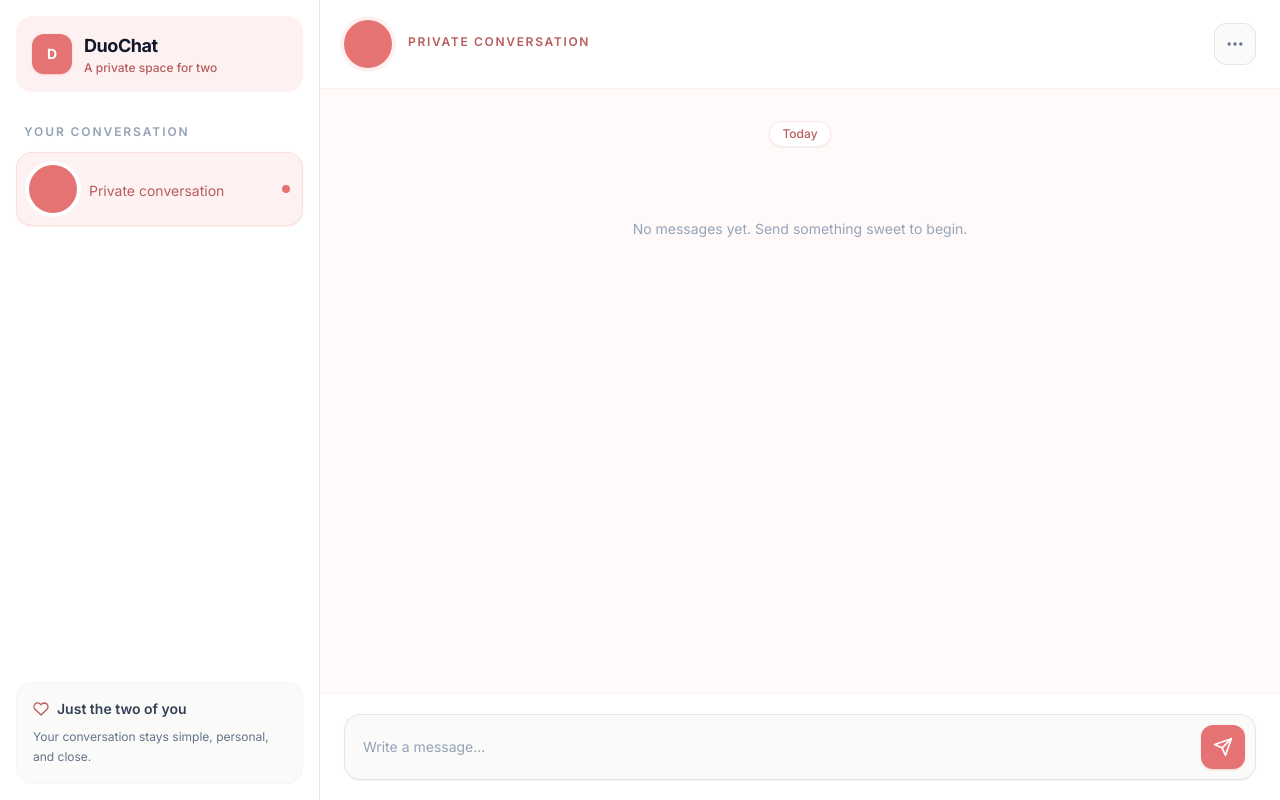
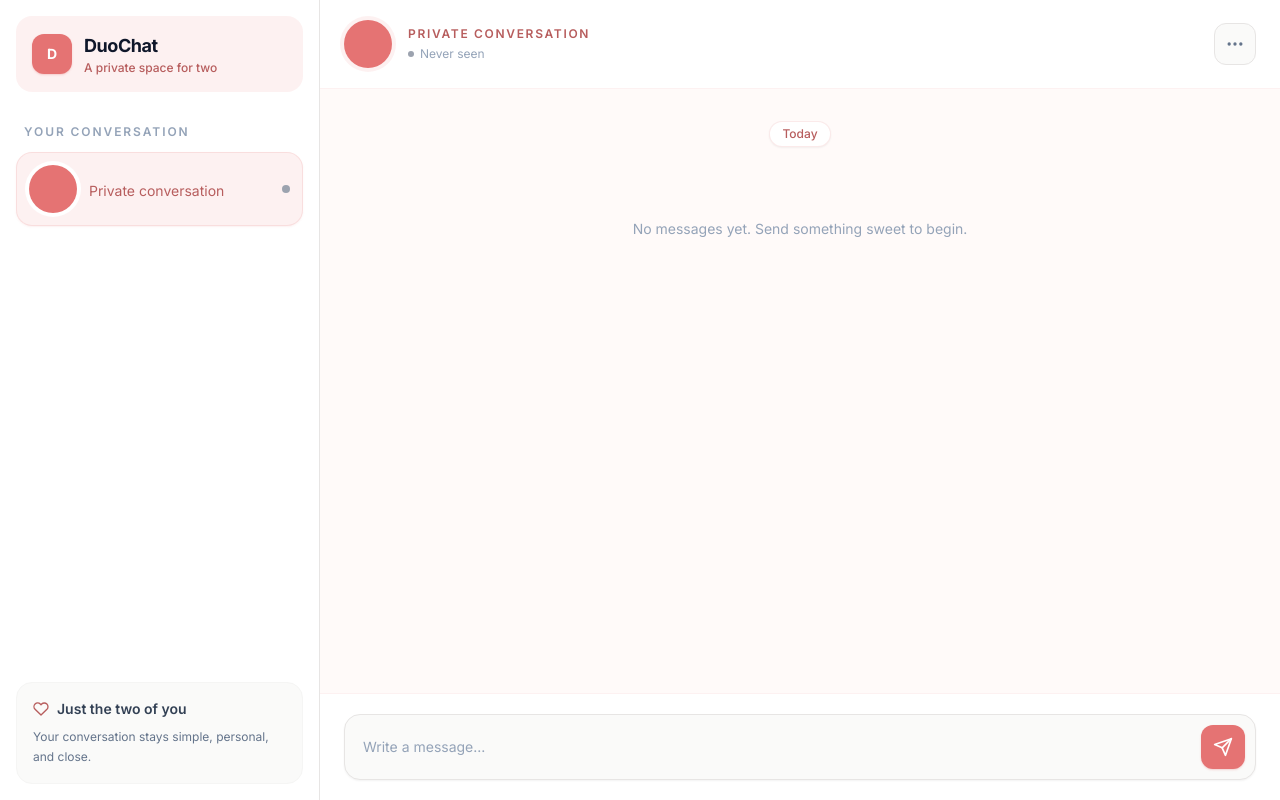
Before and after one commit to R4V4111/DuoChat, a Laravel app: template resources/views/chat/show.blade.php in a window 1280 px wide. Run offline with Laravel 12, Linux system fonts and the light colour scheme; the template is opened without the code that fills it, so the values that code supplies are empty; style sheets or scripts are compiled from the project's sources.

Commit message:
feat: add online status UI in header and sidebar

```diff
--- a/resources/views/components/chat/header.blade.php
+++ b/resources/views/components/chat/header.blade.php
@@ -6,6 +6,21 @@
         <div>
             <p class="text-xs font-semibold uppercase tracking-[0.14em] text-[#b75d5d]">Private conversation</p>
             <h1 class="mt-1 text-lg font-semibold tracking-tight text-slate-900">{{ $partner->name }}</h1>
+            <div class="mt-1 flex items-center gap-1.5">
+                @if ($partner->isOnline())
+                    <span class="size-1.5 rounded-full bg-green-500" aria-hidden="true"></span>
+                    <span class="text-xs text-green-600">Online</span>
+                @else
+                    <span class="size-1.5 rounded-full bg-gray-400" aria-hidden="true"></span>
+                    <span class="text-xs text-slate-400">
+                        @if ($partner->last_seen_at)
+                            Last seen {{ $partner->last_seen_at->diffForHumans() }}
+                        @else
+                            Never seen
+                        @endif
+                    </span>
+                @endif
+            </div>
         </div>
     </div>
 
--- a/resources/views/components/chat/sidebar.blade.php
+++ b/resources/views/components/chat/sidebar.blade.php
@@ -20,7 +20,7 @@
                 <span class="block truncate font-semibold text-slate-900">{{ $partner->name }}</span>
                 <span class="mt-1 block truncate text-sm text-[#b75d5d]">Private conversation</span>
             </span>
-            <span class="size-2 shrink-0 rounded-full bg-[#E57373]" aria-hidden="true"></span>
+            <span class="size-2 shrink-0 rounded-full @if ($partner->isOnline()) bg-green-500 @else bg-gray-400 @endif" aria-hidden="true"></span>
         </a>
     </nav>
 
```
